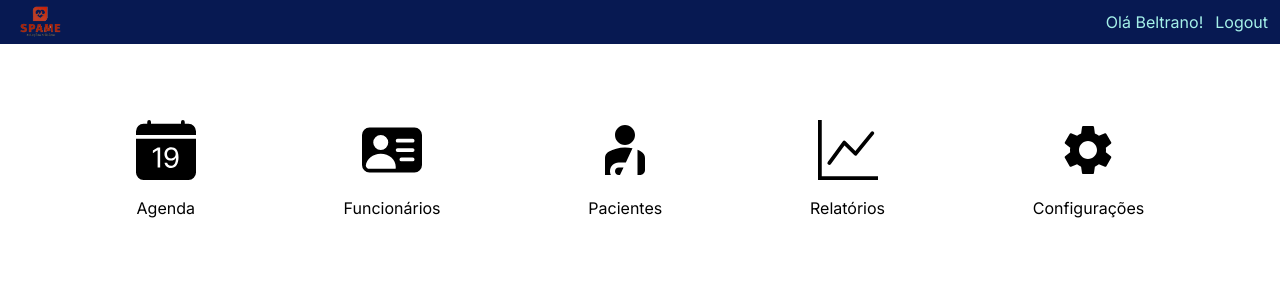
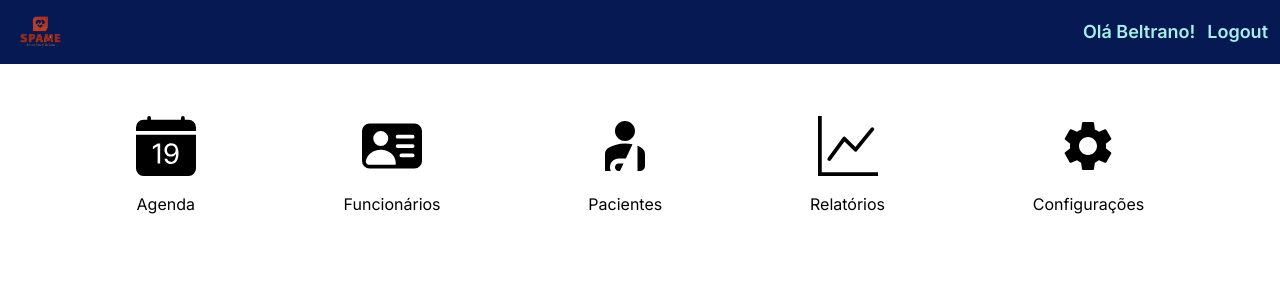
Before and after one commit to gustavo-de-assis/spame, a Next.js app in the folder spame/: page /dashboard in a window 1280 px wide. Shown: the top 300 px of the page. Built offline with nearby package versions, Linux system fonts and the light colour scheme.

Commit message:
refact: creating components for navbar and menu buttons on dashboard

```diff
--- a/spame/src/app/dashboard/page.tsx
+++ b/spame/src/app/dashboard/page.tsx
@@ -1,60 +1,24 @@
-import Image from "next/image";
+import MenuButton from "@/components/MenuButton";
+import Navbar from "@/components/Navbar";
+
 import {
   BsFillPersonVcardFill,
   BsCalendarDateFill,
   BsGraphUp,
 } from "react-icons/bs";
+
 import { MdPersonalInjury, MdSettings } from "react-icons/md";
 
 export default function dashboard() {
   return (
-    <main>
-      <nav className="flex flex-row bg-[#071952] h-11 justify-between items-center px-3">
-        <div>
-          <Image src={"/assets/logo.png"} width={60} height={38} alt="logo" />
-        </div>
-
-        <div className="flex gap-3 font-normal text-[#A5F1E9]">
-          <p>Olá Beltrano!</p>
-          <p>Logout</p>
-        </div>
-      </nav>
-
-      <section className="flex flex-row w-75% justify-evenly">
-        <button className="flex flex-col items-center mt-16 gap-4 hover:bg-[#071952] hover:text-[#A5F1E9] hover:font-medium p-3 rounded ">
-          <div className=" text-6xl">
-            <BsCalendarDateFill />
-          </div>
-          <p>Agenda</p>
-        </button>
-
-        <button className="flex flex-col items-center mt-16 gap-4 hover:bg-[#071952] hover:text-[#A5F1E9] hover:font-medium p-3 rounded">
-          <div className=" text-6xl">
-            <BsFillPersonVcardFill />
-          </div>
-          <p>Funcionários</p>
-        </button>
-
-        <button className="flex flex-col items-center mt-16 gap-4 hover:bg-[#071952] hover:text-[#A5F1E9] hover:font-medium p-3 rounded">
-          <div className=" text-6xl">
-            <MdPersonalInjury />
-          </div>
-          <p>Pacientes</p>
-        </button>
-
-        <button className="flex flex-col items-center mt-16 gap-4 hover:bg-[#071952] hover:text-[#A5F1E9] hover:font-medium p-3 rounded">
-          <div className=" text-6xl">
-            <BsGraphUp />
-          </div>
-          <p>Relatórios</p>
-        </button>
-
-        <button className="flex flex-col items-center mt-16 gap-4 hover:bg-[#071952] hover:text-[#A5F1E9] hover:font-medium p-3 rounded">
-          <div className=" text-6xl">
-            <MdSettings />
-          </div>
-          <p>Configurações</p>
-        </button>
+    <main className="relative ">
+      <Navbar />
+      <section className="flex flex-row w-75% justify-evenly mt-10">
+        <MenuButton icon={BsCalendarDateFill} text="Agenda" />
+        <MenuButton icon={BsFillPersonVcardFill} text="Funcionários" />
+        <MenuButton icon={MdPersonalInjury} text="Pacientes" />
+        <MenuButton icon={BsGraphUp} text="Relatórios" />
+        <MenuButton icon={MdSettings} text="Configurações" />
       </section>
     </main>
   );
--- /dev/null
+++ b/spame/src/components/MenuButton.tsx
@@ -0,0 +1,20 @@
+import React from "react";
+
+interface MenuButtonProps {
+  icon: React.ElementType; // This type is used for React components
+  text: string;
+}
+
+export default function MenuButton({
+  icon: Icon,
+  text,
+}: MenuButtonProps): JSX.Element {
+  return (
+    <main>
+      <button className="flex flex-col items-center mt-16 gap-4 hover:bg-[#071952] hover:text-[#A5F1E9] hover:font-medium p-3 rounded ">
+        <div className="text-6xl">{Icon && <Icon />}</div>
+        <p>{text}</p>
+      </button>
+    </main>
+  );
+}
--- /dev/null
+++ b/spame/src/components/Navbar.tsx
@@ -0,0 +1,18 @@
+import Image from "next/image";
+
+export default function Navbar() {
+  return (
+    <main>
+      <nav className="flex flex-row bg-[#071952] h-16 justify-between items-center px-3 fixed top-0 right-0 z-10 w-full">
+        <div>
+          <Image src={"/assets/logo.png"} width={60} height={38} alt="logo" />
+        </div>
+
+        <div className="flex gap-3 font-semibold text-lg text-[#A5F1E9]">
+          <p>Olá Beltrano!</p>
+          <p>Logout</p>
+        </div>
+      </nav>
+    </main>
+  );
+}
```
Also changed, not shown: spame/package.json (+5 -4 lines), 1 other file (tests, documents, lock files or other folders).
